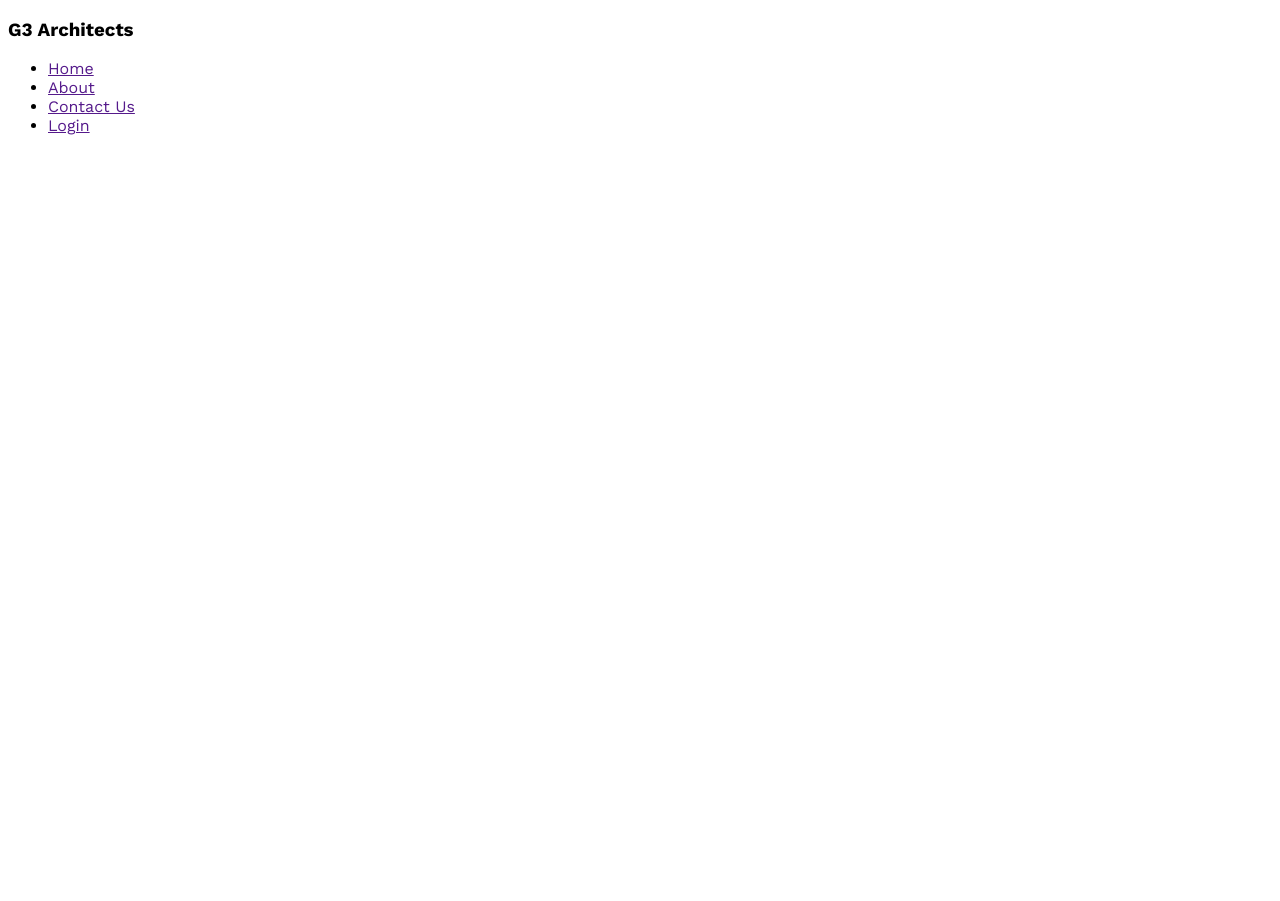
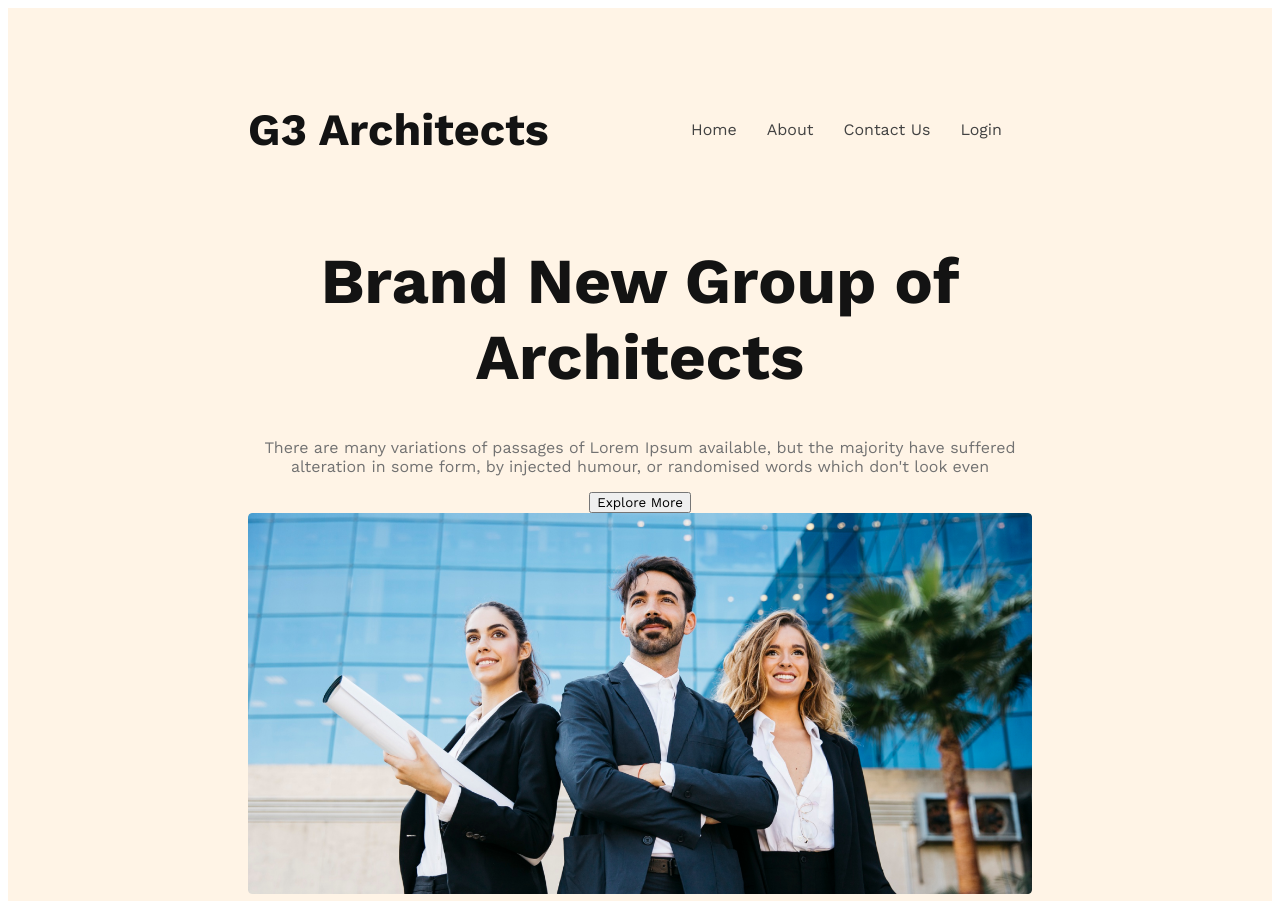
Before and after one commit to Rabiul-Sohel/g3-architect, a plain HTML site: page index.html in a window 1280 px wide. Shown: the top 901 px of the page. Before the commit the page ends 800 px from the top, so only its background shows below. Drawn offline with nearby package versions, Linux system fonts and the light colour scheme.

Commit message:
added banner content

```diff
--- a/index.html
+++ b/index.html
@@ -9,7 +9,7 @@
 <body>
   <header>
     <nav>
-      <h3>G3 Architects</h3>
+      <h3 class="nav-title">G3 Architects</h3>
       <ul>
         <li><a href="">Home</a></li>
         <li><a href="">About</a></li>
@@ -17,6 +17,19 @@
         <li><a href="">Login</a></li>
       </ul>
     </nav>
+    <div class="banner">
+      <div class="banner-content">
+        <h1 class="banner-title">Brand New
+          Group of Architects</h1>
+        <p class="banner-description">There are many variations of passages of Lorem Ipsum available, but the majority have
+          suffered alteration in some form,
+          by injected humour, or randomised words which don't look even</p>
+        <button class="btn-primary">Explore More</button>
+      </div>
+      <img src="images/banner.png" alt="">
+    </div>
+
+
   </header>
   <main>
 
--- a/styles/architect.css
+++ b/styles/architect.css
@@ -2,6 +2,65 @@
 
   @import url('https://fonts.googleapis.com/css2?family=Dancing+Script:wght@700&family=Lato:wght@400;700;900&family=Open+Sans:wght@400;700;800&family=Work+Sans:wght@400;600;700&display=swap');
 
-  body{
+
+  /* Shared styles */
+
+  *{
     font-family: "work sans", sans-serif;
+    /* margin: 0; */
+    /* padding: 0; */
   }
+  .btn-primary{
+
+  }
+  img{
+    width: 100%;
+  }
+
+  /* header style */
+  header{
+    background: rgba(255, 144, 14, 0.10);
+    padding: 50px 240px;
+  }
+  nav{
+    display: flex;
+    justify-content: space-between;
+    align-items: center;
+  }
+  .nav-title{
+    font-size: 2.8rem;
+    font-weight: 700;
+    color: #131313;
+  }
+  nav > ul{
+    display: flex;
+  }
+  nav li{
+    list-style: none;
+    margin-right: 30px;
+    font-weight: 400;
+    font-size: 1rem;
+  }
+
+  nav li a{
+    text-decoration: none;
+    color: #424242;
+  }
+  .banner{
+    /* margin-top: 50px; */
+  }
+
+  /* banner style */
+  .banner-content{
+    max-width: 800px;
+    text-align: center;
+    margin: 0 auto;
+  }
+  .banner-title{
+    font-size: 4rem;
+    font-weight: 700;
+    color:#131313;
+  }
+  .banner-description{
+    color: #727272;
+  }
```
